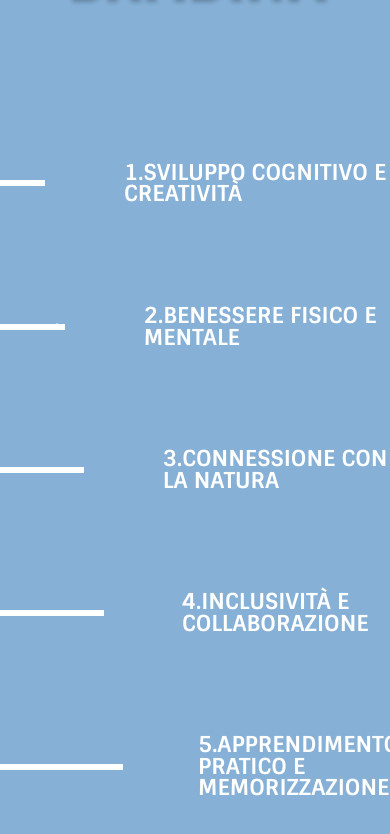
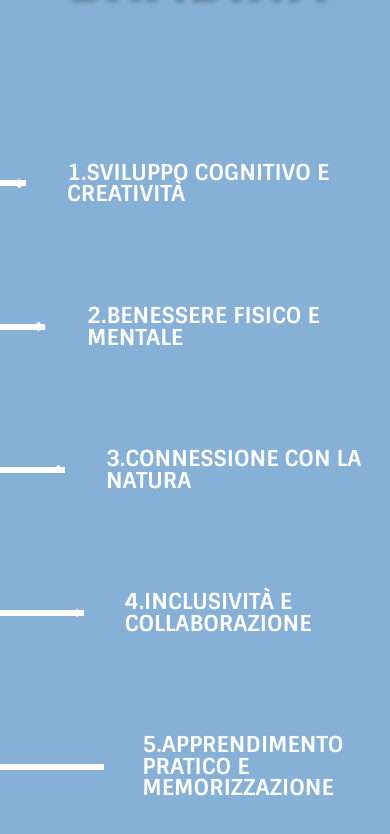
Before and after one commit to Paolo96700/didattica-all-aperto, a Vue app: page / in a window 390 px wide. Shown: the part 3275-4109 px from the top of the page. Built offline with nearby package versions, Linux system fonts and the light colour scheme; a web font is replaced by a local one.

Commit message:
mod section two

```diff
--- a/src/components/SectionTwo.vue
+++ b/src/components/SectionTwo.vue
@@ -453,24 +453,53 @@
                 border: 3px solid #FFF !important;
             }
             .rhombus{
-                width: 50%;
-                height: 50%;
+                width: 2% !important;
+                height: 2% !important;
                 margin-left: -10px;
             }
-            .sub_div_line:hover .menu {
-                opacity: 1;
-                width: 100%;
-                height: 266px;
+            .title_menu{
+                font-size: 22px !important;
+                margin-left: 45px !important;
             }
         }
 
-        .title_menu{
-            font-size: 22px !important;
+        .sub_div_line_0 .line {
+            width: 5%;
         }
 
+        .sub_div_line_1 .line {
+            width: 10%;
+        }
+
+        .sub_div_line_2 .line {
+            width: 15%;
+        }
+
+        .sub_div_line_3 .line {
+            width: 20%;
+        }
+
+        .sub_div_line_4 .line {
+            width: 25%;
+        }
+
+        // Hover Line - si allunga nel momento ci si va sopra con il mouse
+
+        .sub_div_line:hover .line {
+            width: 32%;
+        }
+
+        .sub_div_line:hover .menu {
+            opacity: 1;
+            width: 100%;
+            height: 266px;
+        }
+
+
+
         .menu_img{
-            width: 300px !important;
-            height: 100% !important;
+            width: 280px !important;
+            height: 80% !important;
             .img_menu{
                 width: 100% !important;
                 height: 100% !important;
```
